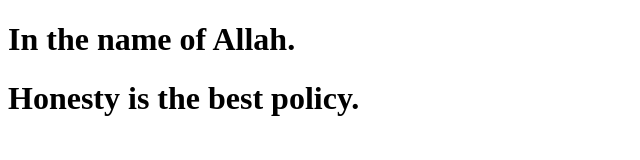
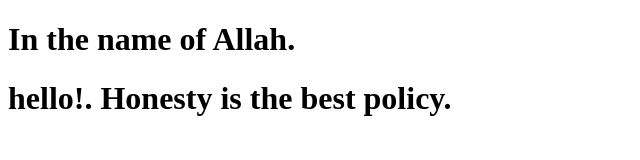
Before and after one commit to adnankhalid710/TEST, a plain HTML site: page index.html in a window 1280 px wide. Shown: the whole page, without its empty margins (0-640 px from the left). Drawn offline with Linux system fonts and the light colour scheme.

Commit message:
update new in index file

```diff
--- a/index.html
+++ b/index.html
@@ -7,6 +7,6 @@
 </head>
 <body>
     <h1> In the name of Allah.</h1>
-    <h1> Honesty is the best policy.</h1>
+    <h1> hello!. Honesty is the best policy.</h1>
 </body>
 </html>
```
